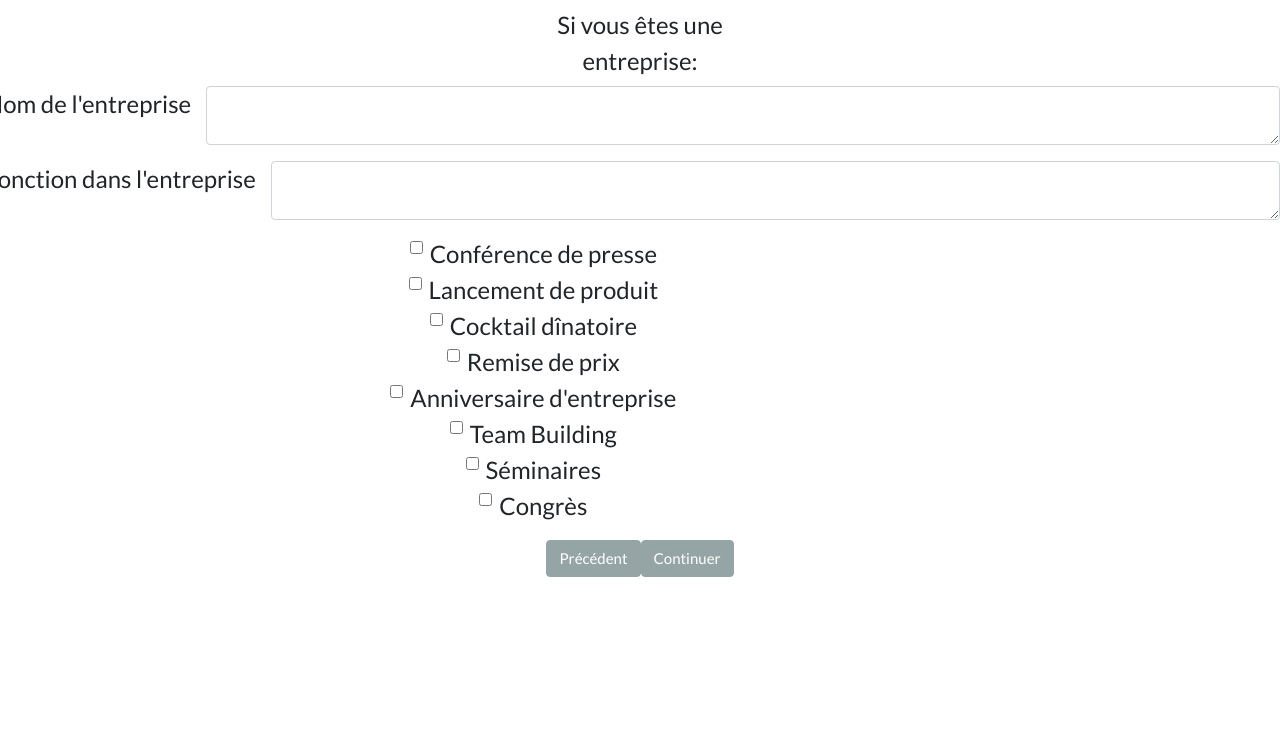
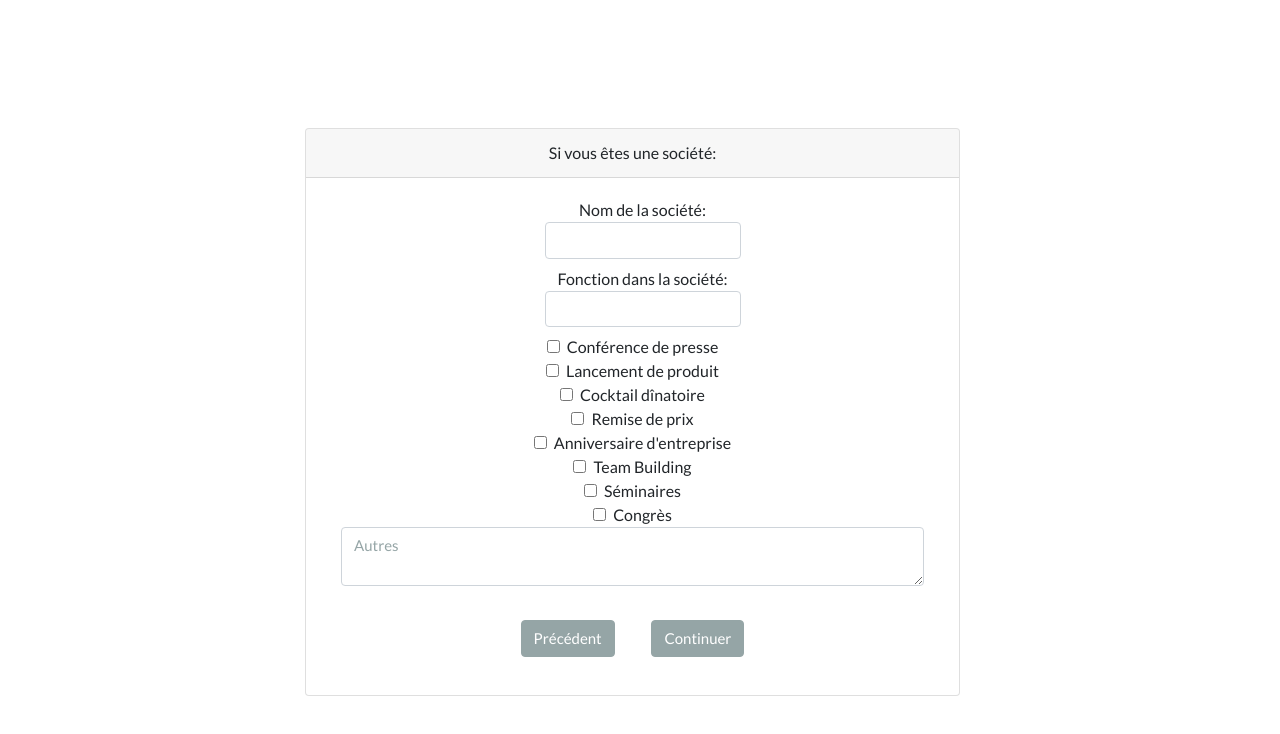
Before and after one commit to LorraineDamiens/P3_customer-frontend, a React (Create React App) app: page /company in a window 1280 px wide. Shown: the top 734 px of the page. Built offline with nearby package versions, Linux system fonts and the light colour scheme.

Commit message:
mise en forme

```diff
--- a/package.json
+++ b/package.json
@@ -11,9 +11,11 @@
     "bootswatch": "^4.4.1",
     "react": "^16.12.0",
     "react-dom": "^16.12.0",
+    "react-flippy": "^0.1.5",
     "react-redux": "^7.1.3",
     "react-router-dom": "^5.1.2",
     "react-scripts": "3.3.0",
+    "react-select": "^2.0.0-beta.7",
     "reactstrap": "^8.2.0",
     "redux": "^4.0.4"
   },
--- a/src/App.css
+++ b/src/App.css
@@ -1,16 +1,29 @@
 body {
-  font-size: 1.5rem !important;
+  font-size: 1rem !important;
   text-align: center;
 }
+.miscont {
+  width: 50%;
+  margin-left: 25vw;
+  margin-top: 10vw;
+  margin-bottom: 10vw;
+}
 
-.card {
-  margin: 8%;
+.servicescard {
+  margin: 15%;
   padding: 5%;
   border-radius: 20px 0;
 }
 
+.custform {
+  width: 50%;
+  margin-left: 25vw;
+  margin-top: 10vw;
+  margin-bottom: 10vw;
+}
+
 .btn {
-  margin-bottom: 3%;
+  margin: 3%;
 }
 
 .App {
--- a/src/components/CompanyInfo.jsx
+++ b/src/components/CompanyInfo.jsx
@@ -1,6 +1,18 @@
 import React, { useState } from "react";
-import { FormGroup, Label, Input, Col, Button } from "reactstrap";
-import { Link, useHistory, useLocation } from "react-router-dom";
+import {
+  FormGroup,
+  Label,
+  Input,
+  Col,
+  Button,
+  InputGroup,
+  Card,
+  CardHeader,
+  CardBody,
+  CardText,
+  Row
+} from "reactstrap";
+import { useHistory, useLocation } from "react-router-dom";
 import { connect } from "react-redux";
 
 function CompanyInfo({ dispatch }) {
@@ -9,17 +21,17 @@ function CompanyInfo({ dispatch }) {
   const [previousValues, setPreviousValues] = useState(location);
 
   const handleChange = e => {
-    console.log(e.target.nodeName);
-
     setValues({
       ...values,
       [e.target.name]:
         e.target.nodeName === "TEXTAREA" ? e.target.value : e.target.checked
     });
   };
+
   const sendDatas = pathname => {
     if (values) {
       dispatch({ type: "COMPANY_EVENT_CHOICE", payload: values });
+      history.push(pathname);
     }
   };
   const history = useHistory();
@@ -29,35 +41,36 @@ function CompanyInfo({ dispatch }) {
   };
   return (
     <>
-      <FormGroup tag="fieldset" rowsm={8}>
-        <legend className="col-form-label col-sm-2">
-          Si vous êtes une entreprise:
-        </legend>
-        <FormGroup row sm={4}>
-          <Label for="textarea">Nom de l'entreprise</Label>
+      <Row>
+        <Card className="custform">
+          <CardHeader>Si vous êtes une société:</CardHeader>
+          <CardBody>
+            <CardText>
               <Col>
+                <FormGroup check>
+                  <Label for="textarea">
+                    Nom de la société:
                     <Input
-              type="textarea"
+                      type="text"
                       name="companyName"
                       id="companyName"
                       value={values.companyName}
                       onChange={handleChange}
-            />
-          </Col>
+                    />{" "}
+                  </Label>
                 </FormGroup>
-        <FormGroup row sm={4}>
-          <Label for="textarea">Fonction dans l'entreprise</Label>
-          <Col>
+                <FormGroup check>
+                  <Label for="textarea">
+                    Fonction dans la société:
                     <Input
-              type="textarea"
+                      type="text"
                       name="companyFunction"
                       id="companyFunction"
                       value={values.companyFunction}
                       onChange={handleChange}
-            />
-          </Col>
+                    />{" "}
+                  </Label>
                 </FormGroup>
-        <Col sm={10}>
                 <FormGroup check>
                   <Label check>
                     <Input
@@ -93,7 +106,8 @@ function CompanyInfo({ dispatch }) {
                 </FormGroup>
                 <FormGroup check>
                   <Label check>
-              <Input type="checkbox" id="checkbox" name="prix" /> Remise de prix
+                    <Input type="checkbox" id="checkbox" name="prix" /> Remise
+                    de prix
                   </Label>
                 </FormGroup>
                 <FormGroup check>
@@ -116,26 +130,26 @@ function CompanyInfo({ dispatch }) {
                 </FormGroup>
                 <FormGroup check>
                   <Label check>
-              <Input type="checkbox" id="checkbox" name="congres" /> Congrès
+                    <Input type="checkbox" id="checkbox" name="congres" />{" "}
+                    Congrès
                   </Label>
                 </FormGroup>
+                <InputGroup>
+                  <Input
+                    type="textarea"
+                    name="comments"
+                    placeholder="Autres"
+                    value={values.comment}
+                    onChange={handleChange}
+                  />
+                </InputGroup>
               </Col>
-      </FormGroup>
+            </CardText>
             <Button onClick={goBack}>Précédent</Button>
             <Button onClick={() => sendDatas("/misc")}>Continuer</Button>
-
-      {/* <Button
-        tag={Link}
-        to={{
-          pathname: "/misc",
-          state: {
-            ...values,
-            ...previousValues
-          }
-        }}
-      >
-        Continuer
-      </Button> */}
+          </CardBody>
+        </Card>
+      </Row>
     </>
   );
 }
--- a/src/components/Confirmation.jsx
+++ b/src/components/Confirmation.jsx
@@ -33,22 +33,36 @@ function Confirmation({
       .catch(err => console.log(err));
   };
   return (
-    <div>
+    <>
+      <h1> Récapitulatif de votre demande</h1>
       <Button onClick={post}>Envoyer votre demande</Button>
-    </div>
+    </>
   );
 }
 
 const mapStateToProps = state => {
   return {
-    contact: state.contact,
-    event: state.event,
-    misc: state.misc,
-    animations: state.animations,
-    reception: state.reception,
-    restaurants: state.restaurants,
-    audiovisual: state.audiovisual,
-    staff: state.staff
+    companyName: state.companyName,
+    companyFunction: state.companyFunction,
+    eventType: state.eventType,
+    nbGuests: state.nbGuests,
+    budget: state.budget,
+    date: state.date,
+    region: state.region,
+    city: state.city,
+    comment: state.comment,
+    services: [
+      {
+        type: state.type,
+        activities: state.activities,
+        style: state.style
+      }
+    ],
+    clientName: state.clientName,
+    clientFirstname: state.clientFirstname,
+    clientEmail: state.clientEmail,
+    clientTel: state.clientTel,
+    clientType: state.clientType
   };
 };
 
--- a/src/components/ContactInfo.jsx
+++ b/src/components/ContactInfo.jsx
@@ -2,12 +2,15 @@ import React, { useState } from "react";
 import {
   Col,
   Row,
+  FormGroup,
   Form,
-  FormGroup,
   Label,
   Input,
-  Container,
-  Button
+  Button,
+  Card,
+  CardHeader,
+  CardBody,
+  CardText
 } from "reactstrap";
 import { useHistory } from "react-router-dom";
 import { connect } from "react-redux";
@@ -29,18 +32,24 @@ function ContactInfo({ dispatch }) {
   };
 
   return (
-    <Container>
+    <>
+      <Row>
+        <Card className="custform">
+          <CardHeader>Formulaire de contact:</CardHeader>
+          <CardBody>
+            <CardText>
+              <Col>
                 <Form>
                   <Row form>
                     <Col>
                       <FormGroup row>
-              <Label for="clientFirstname">Prénom</Label>
+                        <Label for="clientFirstname"></Label>
                         <Col>
                           <Input
                             type="text"
                             name="clientFirstname"
                             id="clientFirstname"
-                  placeholder="prénom"
+                            placeholder="Prénom"
                             value={values.clientFirstname}
                             onChange={handleChange}
                           />
@@ -50,15 +59,13 @@ function ContactInfo({ dispatch }) {
 
                     <Col>
                       <FormGroup row>
-              <Label for="clientLastname" xs="2">
-                Nom
-              </Label>
-              <Col xs="10">
+                        <Label for="clientLastname"></Label>
+                        <Col>
                           <Input
                             type="text"
                             name="clientLastname"
                             id="clientLastname"
-                  placeholder="nom"
+                            placeholder="Nom"
                             value={values.clientLastname}
                             onChange={handleChange}
                           />
@@ -69,32 +76,41 @@ function ContactInfo({ dispatch }) {
 
                   <FormGroup>
                     <FormGroup>
-            <Label for="clientEmail">Email</Label>
+                      <Label for="clientEmail"></Label>
                       <Input
                         type="email"
                         name="clientEmail"
                         id="clientEmail"
-              placeholder="email"
+                        placeholder="Email"
                         value={values.clientEmail}
                         onChange={handleChange}
                       />
                     </FormGroup>
                   </FormGroup>
                   <FormGroup>
-          <Label for="clientTel">Téléphone</Label>
+                    <Label for="clientTel"></Label>
                     <Input
                       type="text"
                       name="clientTel"
                       id="clientTel"
-            placeholder="téléphone"
+                      placeholder="Téléphone"
                       value={values.clientTel}
                       onChange={handleChange}
                     />
                   </FormGroup>
                 </Form>
-      <Button onClick={() => sendDatas("/customer")}>I'm a customer</Button>
-      <Button onClick={() => sendDatas("/company")}>I'm a company</Button>
-    </Container>
+              </Col>
+            </CardText>
+            <Button onClick={() => sendDatas("/customer")}>
+              Je suis un particulier
+            </Button>
+            <Button onClick={() => sendDatas("/company")}>
+              Je suis une société
+            </Button>
+          </CardBody>
+        </Card>
+      </Row>
+    </>
   );
 }
 
--- a/src/components/CustomerInfo.jsx
+++ b/src/components/CustomerInfo.jsx
@@ -1,6 +1,18 @@
 import React, { useState } from "react";
-import { FormGroup, Label, Input, Col, Button } from "reactstrap";
-import { useHistory, Link, useLocation } from "react-router-dom";
+import {
+  FormGroup,
+  Label,
+  Input,
+  Col,
+  Button,
+  InputGroup,
+  Card,
+  CardHeader,
+  CardBody,
+  CardText,
+  Row
+} from "reactstrap";
+import { useHistory, useLocation } from "react-router-dom";
 import { connect } from "react-redux";
 
 function CustomerInfo({ dispatch }) {
@@ -30,17 +42,18 @@ function CustomerInfo({ dispatch }) {
   };
   return (
     <>
-      <FormGroup tag="fieldset" row>
-        <legend className="col-form-label col-sm-2">
-          Si vous êtes un particulier:
-        </legend>
-        <Col sm={10}>
+      <Row>
+        <Card className="custform">
+          <CardHeader>Si vous êtes un particulier:</CardHeader>
+          <CardBody>
+            <CardText>
+              <Col>
                 <FormGroup check>
                   <Label check>
                     <Input
                       type="checkbox"
                       id="checkbox"
-                name="mariage"
+                      name="eventType"
                       onClick={handleChange}
                     />{" "}
                     Mariage
@@ -51,29 +64,28 @@ function CustomerInfo({ dispatch }) {
                     <Input
                       type="checkbox"
                       id="checkbox"
-                name="soiree"
+                      name="eventType"
                       onClick={handleChange}
                     />{" "}
                     Soirée
                   </Label>
                 </FormGroup>
+                <InputGroup>
+                  <Input
+                    type="textarea"
+                    name="comments"
+                    placeholder="Autres"
+                    value={values.comment}
+                    onChange={handleChange}
+                  />
+                </InputGroup>
               </Col>
-      </FormGroup>
+            </CardText>
+            <Button onClick={goBack}>Précédent</Button>
             <Button onClick={() => sendDatas("/misc")}>Continuer</Button>
-      <Button onClick={goBack}>Précédent</Button>
-      {/* <Button
-        tag={Link}
-        to={{
-          pathname: "/misc",
-          state: {
-            ...values,
-            ...previousValues
-          }
-        }}
-      >
-        Continuer
-      </Button>
- */}{" "}
+          </CardBody>
+        </Card>
+      </Row>
     </>
   );
 }
--- a/src/components/MiscInfo.jsx
+++ b/src/components/MiscInfo.jsx
@@ -4,7 +4,8 @@ import {
   InputGroupAddon,
   InputGroupText,
   Input,
-  Button
+  Button,
+  Container
 } from "reactstrap";
 import { useHistory, Link, useLocation } from "react-router-dom";
 import { connect } from "react-redux";
@@ -33,6 +34,7 @@ function MiscInfo({ dispatch }) {
 
   return (
     <>
+      <Container className="miscont">
         <InputGroup>
           <InputGroupAddon addonType="prepend">
             <InputGroupText>Nombre d'invités</InputGroupText>
@@ -123,6 +125,7 @@ function MiscInfo({ dispatch }) {
       >
         Choisir des prestations
       </Button> */}
+      </Container>
     </>
   );
 }
```
Also changed, not shown: src/components/ServiceCard.jsx (+7 -1 lines), 2 other files (tests, documents, lock files or other folders). Lines whose indentation alone changed are shown as unchanged.
